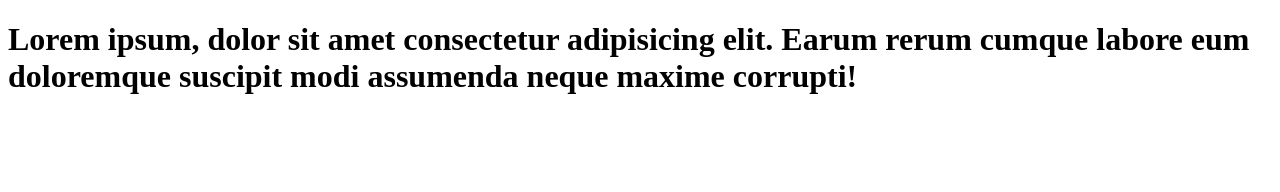
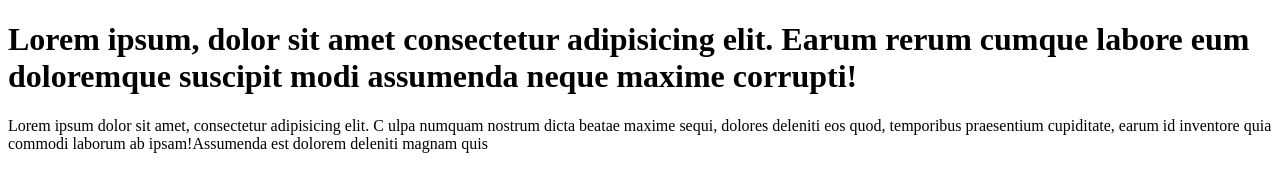
Before and after one commit to Satwikishankar/learn-git, a plain HTML site: page index.html in a window 1280 px wide. Drawn offline with Linux system fonts and the light colour scheme.

Commit message:
updated index file

```diff
--- a/index.html
+++ b/index.html
@@ -7,5 +7,9 @@
 </head>
 <body>
     <h1>Lorem ipsum, dolor sit amet consectetur adipisicing elit. Earum rerum cumque labore eum doloremque suscipit modi assumenda neque maxime corrupti!</h1>
+    <p><span>Lorem ipsum dolor sit amet, consectetur adipisicing elit. C
+        ulpa numquam nostrum dicta beatae maxime sequi, dolores deleniti eos
+         quod, temporibus praesentium cupiditate, earum id inventore quia commodi
+         laborum ab ipsam!</span>Assumenda est dolorem deleniti magnam quis </p>
 </body>
 </html>
```
